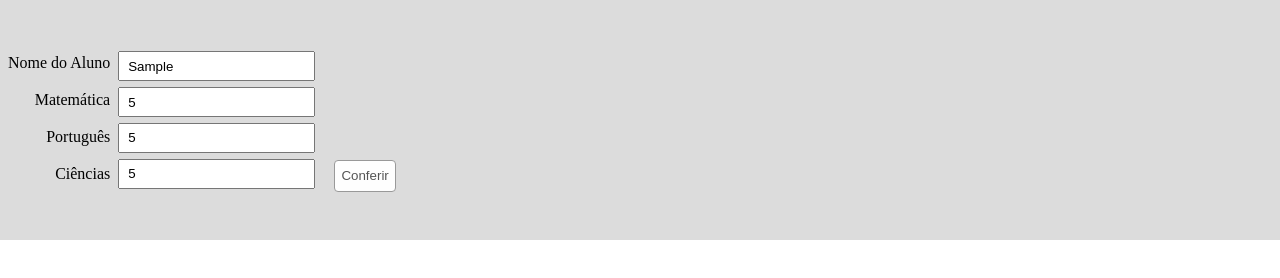
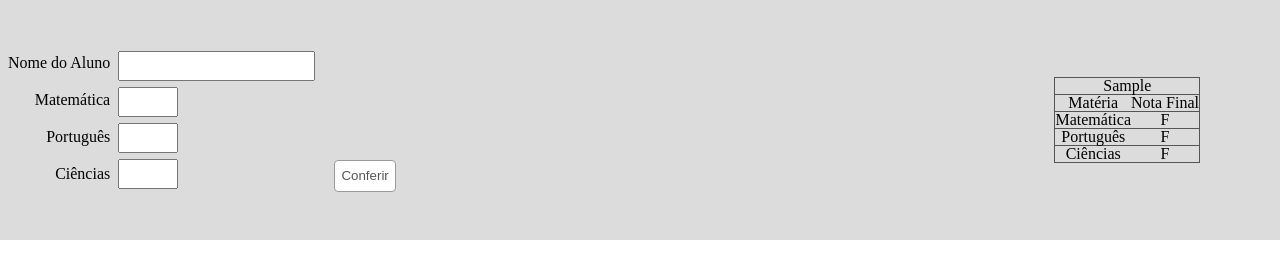
Before and after one commit to henrfarias/StarterJS, a plain HTML site: page Exercices/index.html in a window 1280 px wide. Both pictures are taken after typing "Sample", "5", "5", "5" into the empty fields and a click on the button "Conferir". Drawn offline with Linux system fonts and the light colour scheme.

Commit message:
Exercício 1 Concluído

```diff
--- a/Exercices/index.html
+++ b/Exercices/index.html
@@ -25,6 +25,28 @@
         <button id="calcGrade" type="submit">Conferir</button>
       </form>
       <span id="invisible" class="invisible">Por favor, preencha a nota de 0 a 100 nos campos.</span>
+      <table id='table' class="table setTable">
+        <thead>
+          <tr>
+            <th colspan="2" id="nameTh"></th>
+          </tr>
+          <tr>
+            <th>Matéria</th>
+            <th>Nota Final</th>
+          </tr>
+        </thead>
+        <tbody id="bodyT">
+          <tr id="mathTr">
+            <td>Matemática</td>
+          </tr>
+          <tr id="langTr">
+            <td>Português</td>
+          </tr>
+          <tr id="scienceTr">
+            <td>Ciências</td>
+          </tr>
+        </tbody>
+      </table>
     </section>
 
     <script src="sistemaNotas.js"></script>
--- a/Exercices/sistemaNotas.css
+++ b/Exercices/sistemaNotas.css
@@ -1,6 +1,7 @@
 .gradeSyst {
   display: flex;
   align-items: center;
+  justify-content: space-between;
   background: gainsboro;
   height: 15rem;
   position: relative;
@@ -27,6 +28,10 @@
   margin: .2rem 0;
 }
 
+.data {
+  width: 2.5rem;
+}
+
 #calcGrade {
   height: 2rem;
   align-self: flex-end;
@@ -41,6 +46,18 @@
   border: solid #e60000 1.5px;
 }
 
-.invisible {
+.invisible, .table {
   display:none;
 }
+
+.setTable {
+  border: solid #555 1px;
+  text-align: center;
+  margin: 0 5rem;
+}
+
+.setTable tr {
+  border: solid #555 1px;
+  margin: 1px 0;
+
+}
--- a/Exercices/sistemaNotas.js
+++ b/Exercices/sistemaNotas.js
@@ -14,6 +14,10 @@ let addGrade = document.querySelector("#calcGrade");
 let math = document.querySelector("#math");
 let lang = document.querySelector("#language");
 let science = document.querySelector("#science");
+let table = document.querySelector("#table");
+let bodyT = document.querySelector("bodyT");
+
+
 
 addGrade.addEventListener("click", function(event){
   event.preventDefault();
@@ -23,14 +27,21 @@ addGrade.addEventListener("click", function(event){
   let learner = createStudent(form);
   let test = verifyStudent(learner);
   let empty = filled(learner);
-  // restart(learner);
+
   if(test == false || empty == true){
     span.classList.remove("invisible");
-  }
-  else{
-    span.classList.add("invisible");
-    restart(learner);
-    console.log("Enviado");
+  }  else{
+      span.classList.add("invisible");
+      table.classList.remove("table");
+      cleanerStats(learner);
+      let conceptMath = gradeConverter(learner.math);
+      let conceptLang = gradeConverter(learner.lang);
+      let conceptScience = gradeConverter(learner.science);
+      inputName(learner.name);
+      inputTable(conceptMath, "#mathTr");
+      inputTable(conceptLang, "#langTr");
+      inputTable(conceptScience, "#scienceTr");
+      form.reset();
   }
 
 })
@@ -81,7 +92,7 @@ function filled(learner){
   return(empty);
 }
 
-function restart(learner) {
+function cleanerStats(learner) {
 
   if(learner.math.length > 0){
     math.classList.remove("invalid");
@@ -96,3 +107,34 @@ function restart(learner) {
     test = verifyStudent(learner);
   }
 }
+
+function inputTable(lesson, id) {
+  let makeTd = document.querySelector(id);
+  let note = document.createElement("td");
+  note.textContent = lesson;
+  makeTd.appendChild(note);
+}
+
+function inputName(name) {
+  let makeTh = document.querySelector("#nameTh")
+  makeTh.textContent = name;
+
+}
+
+function gradeConverter(grade) {
+  let concept;
+
+  if(grade < 60){
+    concept = "F";
+  }else if(grade >= 60 && grade < 70) {
+    concept = "D";
+  }else if(grade >= 70 && grade < 80) {
+    concept = "C";
+  }else if(grade >= 80 && grade < 90) {
+    concept = "B";
+  }else {
+    concept = "A";
+  }
+
+  return(concept);
+}
```
